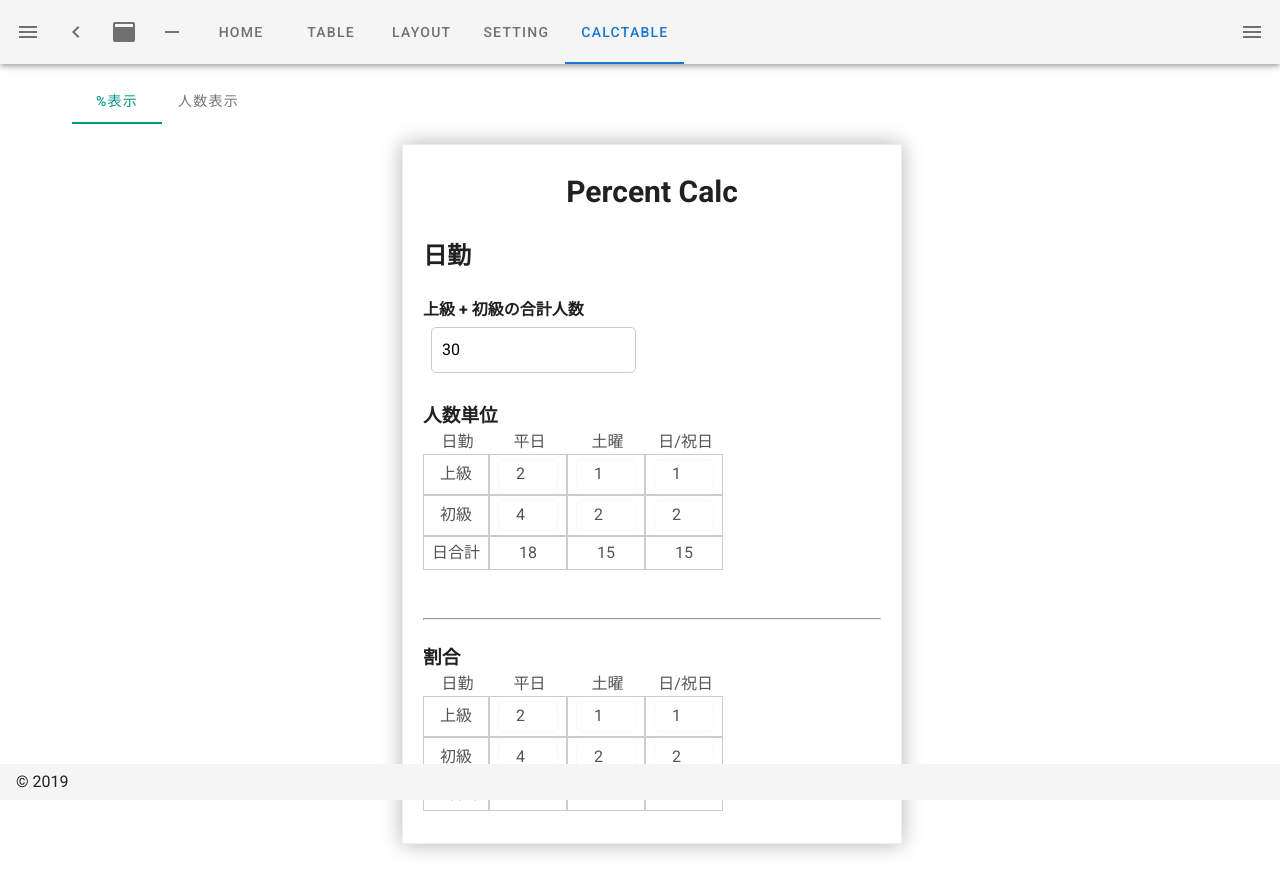
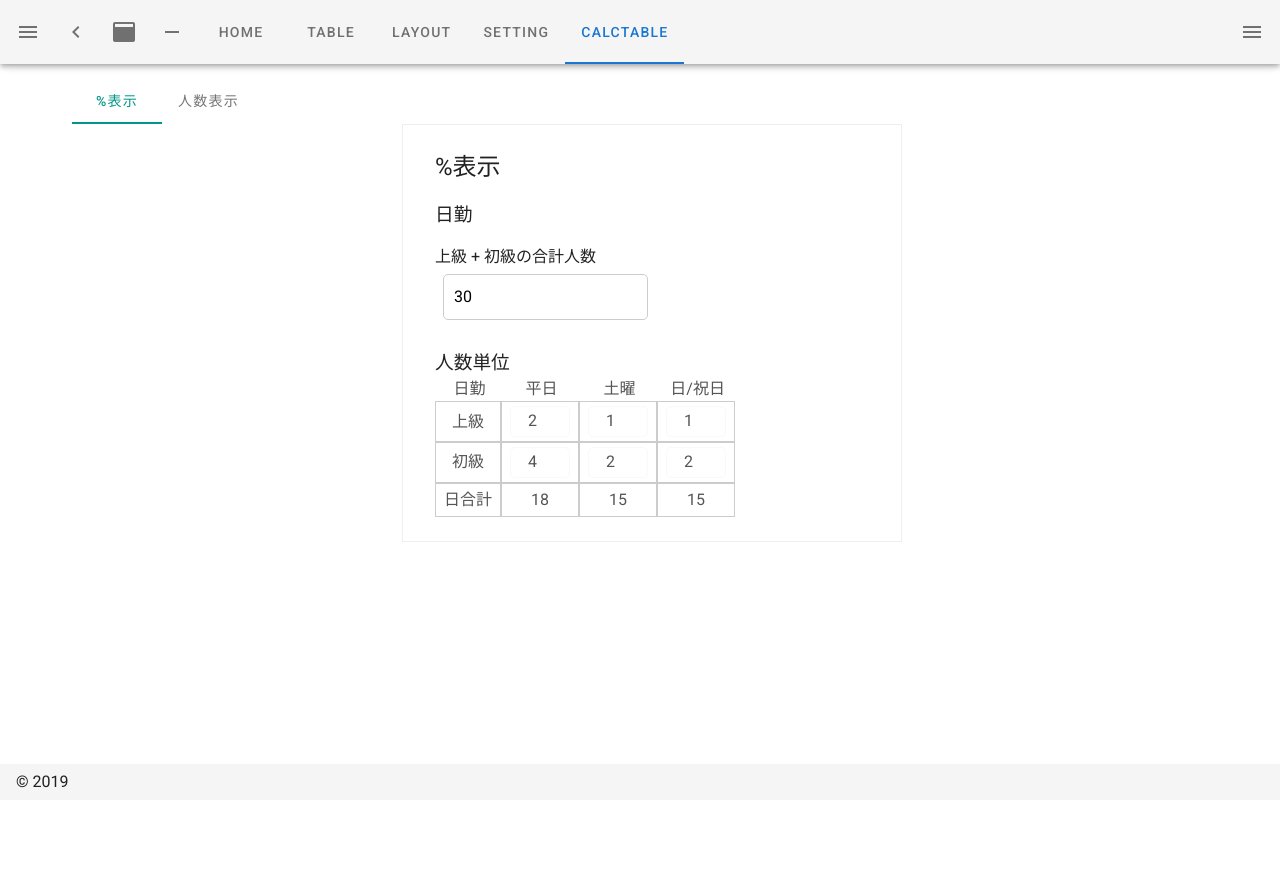
Before and after one commit to BoxPistols/nuxt-vuetify-20120, a Nuxt app: page /calcTable in a window 1280 px wide. Shown: the top 892 px of the page. After the commit the page ends 800 px from the top, so only its background shows below. Built offline with nearby package versions, Linux system fonts and the light colour scheme.

Commit message:
base set

```diff
--- a/pages/calcTable.vue
+++ b/pages/calcTable.vue
@@ -1,14 +1,76 @@
 <template>
 <div id="">
+
   <v-tabs class="ml-3" color="teal" slider-color="teal">
 
     <v-tab ripple>%表示</v-tab>
     <v-tab ripple>人数表示</v-tab>
 
+    <v-tab-item>
+      <section class="percentNum">
+
+        <h2>%表示</h2>
+        <p></p>
+        <h3>日勤</h3>
+        <p></p>
+        <h4>上級 + 初級の合計人数</h4>
+        <label><input v-model.number="days" type="number"></label>
+        <br>
+        <br>
+
+        <h3>人数単位</h3>
+        <table>
+          <tr>
+            <th>日勤</th>
+            <th>平日</th>
+            <th>土曜</th>
+            <th>日/祝日</th>
+          </tr>
+
+          <tr>
+            <td>上級</td>
+            <td>
+              <!-- <label><input v-model.number="days" type="number"></label> -->
+              <label><input v-model.number="daysHi" type="number"></label>
+            <td>
+              <label><input v-model.number="daysSat" type="number"></label>
+            </td>
+            <td>
+              <label><input v-model.number="daysSun" type="number"></label>
+            </td>
+          </tr>
+
+          <tr>
+            <td>初級</td>
+            <td>
+              <label><input v-model.number="daysBeginner" type="number"></label>
+            </td>
+            <td>
+              <label><input v-model.number="satBeginner" type="number"></label>
+            </td>
+            <td>
+              <label><input v-model.number="sunBeginner" type="number"></label>
+            </td>
+          </tr>
+
+          <tr>
+            <td>日合計</td>
+            <td>
+              {{ daysHi + daysBeginner + Math.floor(days * 0.4) }}
+            <td>
+              {{ daysSat + satBeginner  + Math.floor(days * 0.4) }}
+            </td>
+            <td>
+              {{ daysSun + sunBeginner  + Math.floor(days * 0.4) }}
+            </td>
+          </tr>
+
+        </table>
+      </section>
+    </v-tab-item>
 
     <v-tab-item>
-      <section id="percentNum">
-        <h1>Percent Calc</h1>
+      <section class="percentNum">
 
         <h2>日勤</h2>
         <br>
@@ -66,74 +128,8 @@
           </tr>
 
         </table>
-
-        <br><br>
-        <hr>
-        <br>
-
-        <!-- 割合 -->
-        <h3>割合</h3>
-        <table>
-          <tr>
-            <th>日勤</th>
-            <th>平日</th>
-            <th>土曜</th>
-            <th>日/祝日</th>
-          </tr>
-
-          <tr>
-            <td>上級</td>
-            <td>
-              <!-- <label><input v-model.number="days" type="number"></label> -->
-              <label><input v-model.number="daysHi" type="number"></label>
-            <td>
-              <label><input v-model.number="daysSat" type="number"></label>
-            </td>
-            <td>
-              <label><input v-model.number="daysSun" type="number"></label>
-            </td>
-          </tr>
-
-          <tr>
-            <td>初級</td>
-            <td>
-              <label><input v-model.number="daysBeginner" type="number"></label>
-            </td>
-            <td>
-              <label><input v-model.number="satBeginner" type="number"></label>
-            </td>
-            <td>
-              <label><input v-model.number="sunBeginner" type="number"></label>
-            </td>
-          </tr>
-
-          <tr>
-            <td>日合計</td>
-            <td>
-              {{ daysHi + daysBeginner + Math.floor(days * 0.4) }}
-            <td>
-              {{ daysSat + satBeginner  + Math.floor(days * 0.4) }}
-            </td>
-            <td>
-              {{ daysSun + sunBeginner  + Math.floor(days * 0.4) }}
-            </td>
-          </tr>
-
-
-          <!-- <tr>
-        <td></td>
-        <td>{{ people + people2 }}</td>
-        <td>{{ days + days2 + days3 + days4}}</td>
-      </tr> -->
-
-        </table>
-        <!-- <p>Pay of one People</p>
-    <p class="unitPrice">{{ unitPrice }} <span>Yen</span></p>
-    <p class="unitPrice">Add Tax： {{ unitPrice2 }} <span>Yen</span></p> -->
       </section>
     </v-tab-item>
-
-    <v-tab-item></v-tab-item>
 
   </v-tabs>
 </div>
@@ -229,13 +225,17 @@ export default {
 </script>
 
 <style lang="scss" scoped>
-#percentNum {
+h1,h2,h3,h4{
+  font-weight: 400;
+}
+
+.percentNum {
     width: 90%;
-    margin: 20px auto;
+    margin: 0px auto;
     max-width: 500px;
     border: 1px solid #eee;
-    padding: 0 20px 32px;
-    box-shadow: 0 0 20px rgba(0, 0, 0, 0.3);
+    padding: 24px 32px;
+    // box-shadow: 0 0 20px rgba(0, 0, 0, 0.3);
 }
 
 h1 {
--- a/pages/setting.vue
+++ b/pages/setting.vue
@@ -166,7 +166,7 @@
               <!-- Layout-Left  -->
               <v-col cols="6" class="flex" style="">
                 <!-- <v-card flat> -->
-                  <v-card class="pa-1" outlined tile>
+                <v-card class="pa-1" outlined tile>
                   <!-- <v-card-text>Contents for Item 2 go here</v-card-text> -->
                   <v-col cols="6" style="">
                     <h3>メンバーリスト</h3>
@@ -221,12 +221,15 @@
 
               <v-col cols="6" class="flex" style="">
                 <!-- <v-card flat> -->
-                  <v-card class="pa-1" outlined tile>
+                <v-card class="pa-1" outlined tile>
                   <!-- <v-card-text>Contents for Item 2 go here</v-card-text> -->
                   <v-col cols="8" style="">
                     <h3>NGペア</h3>
                     <v-col cols="12">
-                      <v-select :items="name" label="スタッフ"></v-select>
+                      <div class="">
+                        <v-select :items="name" label="スタッフ"></v-select> +
+                        <v-select :items="name" label="スタッフ"></v-select>
+                      </div>
                     </v-col>
                   </v-col>
                 </v-card>
@@ -257,7 +260,7 @@ export default {
     day: 1,
     days_max: '',
     teams: ['1A', '1B', '1C', '2A', '2B', '2C'],
-    name: ['佐藤真由美', '佐藤真由美','佐藤真由美','佐藤真由美'],
+    name: ['佐藤真由美', '佐藤真由美', '佐藤真由美', '佐藤真由美'],
     items: [{
       title: '日勤',
       isChecked: false,
```
